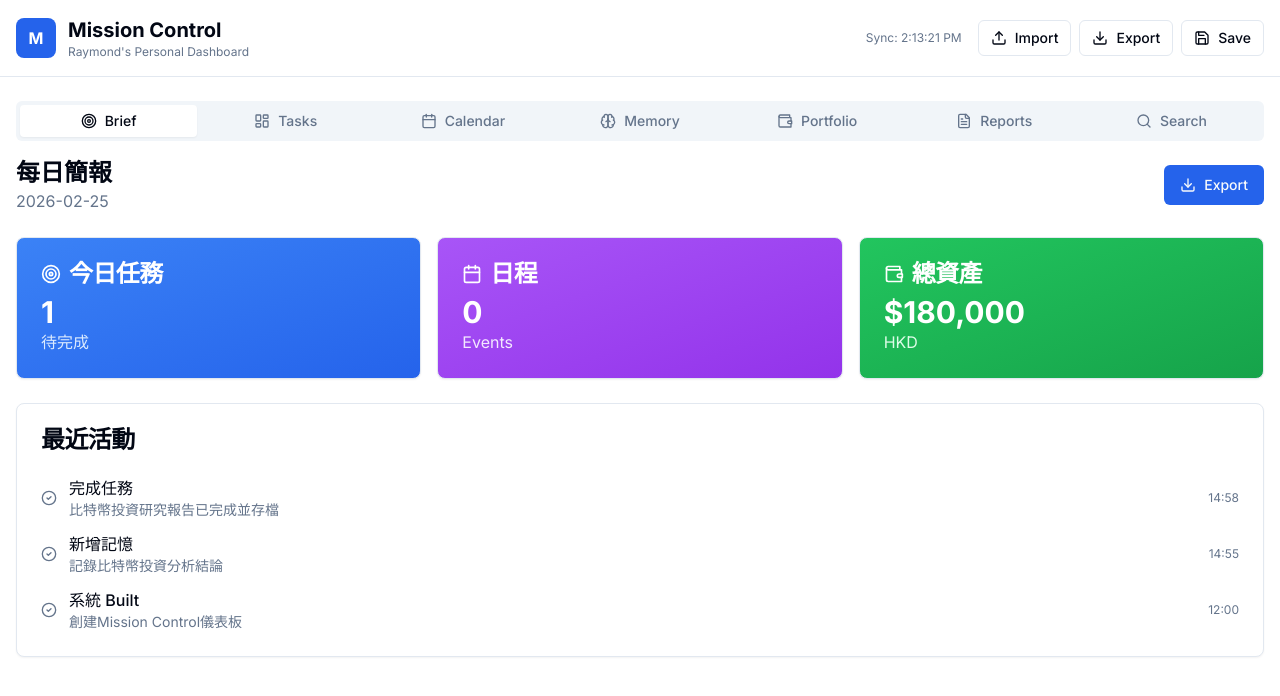
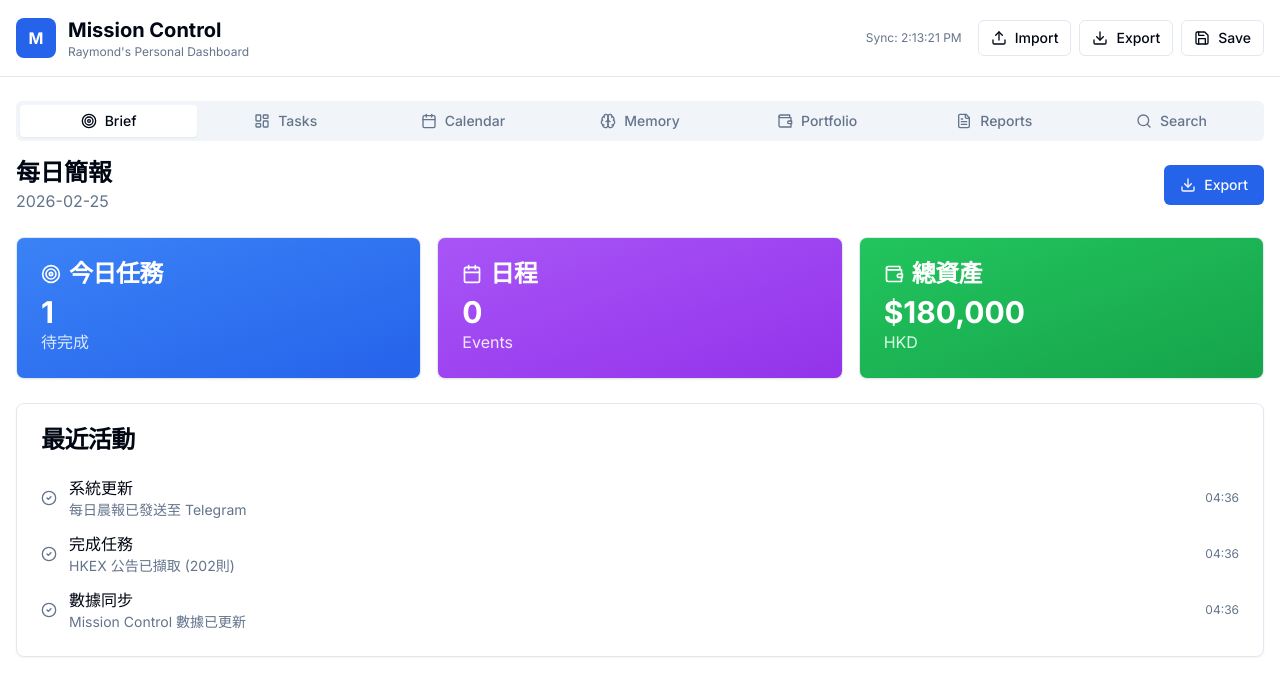
Before and after one commit to raymondyaukayin-crypto/mission-control, a Next.js app: page / in a window 1280 px wide. Shown: the top 696 px of the page. Built offline with nearby package versions, Linux system fonts and the light colour scheme.

Commit message:
Add events and activities JSON files

```diff
--- /dev/null
+++ b/public/activities-data.json
@@ -0,0 +1,23 @@
+[
+  {
+    "id": "1",
+    "action": "系統更新",
+    "details": "每日晨報已發送至 Telegram",
+    "type": "system",
+    "timestamp": "2026-02-26T04:36:44.477Z"
+  },
+  {
+    "id": "2",
+    "action": "完成任務",
+    "details": "HKEX 公告已擷取 (202則)",
+    "type": "task",
+    "timestamp": "2026-02-26T04:36:44.477Z"
+  },
+  {
+    "id": "3",
+    "action": "數據同步",
+    "details": "Mission Control 數據已更新",
+    "type": "system",
+    "timestamp": "2026-02-26T04:36:44.477Z"
+  }
+]
--- /dev/null
+++ b/public/events-data.json
@@ -0,0 +1,26 @@
+[
+  {
+    "id": "1",
+    "title": "每日晨報",
+    "startDate": "2026-02-26T07:30:00Z",
+    "type": "reminder"
+  },
+  {
+    "id": "2",
+    "title": "HKEX 公告",
+    "startDate": "2026-02-26T08:30:00Z",
+    "type": "task"
+  },
+  {
+    "id": "3",
+    "title": "偉哥Blog檢查",
+    "startDate": "2026-02-26T08:30:00Z",
+    "type": "task"
+  },
+  {
+    "id": "4",
+    "title": "MC Update",
+    "startDate": "2026-02-26T09:00:00Z",
+    "type": "reminder"
+  }
+]
--- a/public/memories-data.json
+++ b/public/memories-data.json
@@ -6,7 +6,7 @@
     "path": "memory/2026-02-25.md",
     "category": "Memory",
     "tags": [],
-    "createdAt": "2026-02-26T04:31:23.964Z"
+    "createdAt": "2026-02-26T04:36:44.476Z"
   },
   {
     "id": "2",
@@ -15,6 +15,6 @@
     "path": "memory/2026-02-26.md",
     "category": "Memory",
     "tags": [],
-    "createdAt": "2026-02-26T04:31:23.965Z"
+    "createdAt": "2026-02-26T04:36:44.477Z"
   }
 ]
--- a/src/app/page.tsx
+++ b/src/app/page.tsx
@@ -482,10 +482,14 @@ export default function MissionControl() {
       fetch('/tasks-data.json').then(r => r.json()).catch(() => defaultTasks),
       fetch('/memories-data.json').then(r => r.json()).catch(() => defaultMemories),
       fetch('/portfolio-data.json').then(r => r.json()).catch(() => defaultPortfolio),
-    ]).then(([tasksData, memoriesData, portfolioData]) => {
+      fetch('/events-data.json').then(r => r.json()).catch(() => []),
+      fetch('/activities-data.json').then(r => r.json()).catch(() => []),
+    ]).then(([tasksData, memoriesData, portfolioData, eventsData, activitiesData]) => {
       setTasks(tasksData || defaultTasks)
       setMemories(memoriesData || defaultMemories)
       setPortfolio(portfolioData || defaultPortfolio)
+      setEvents(eventsData || [])
+      setActivities(activitiesData || [])
     })
     setLastSync(new Date().toLocaleTimeString())
   }, [])
```
